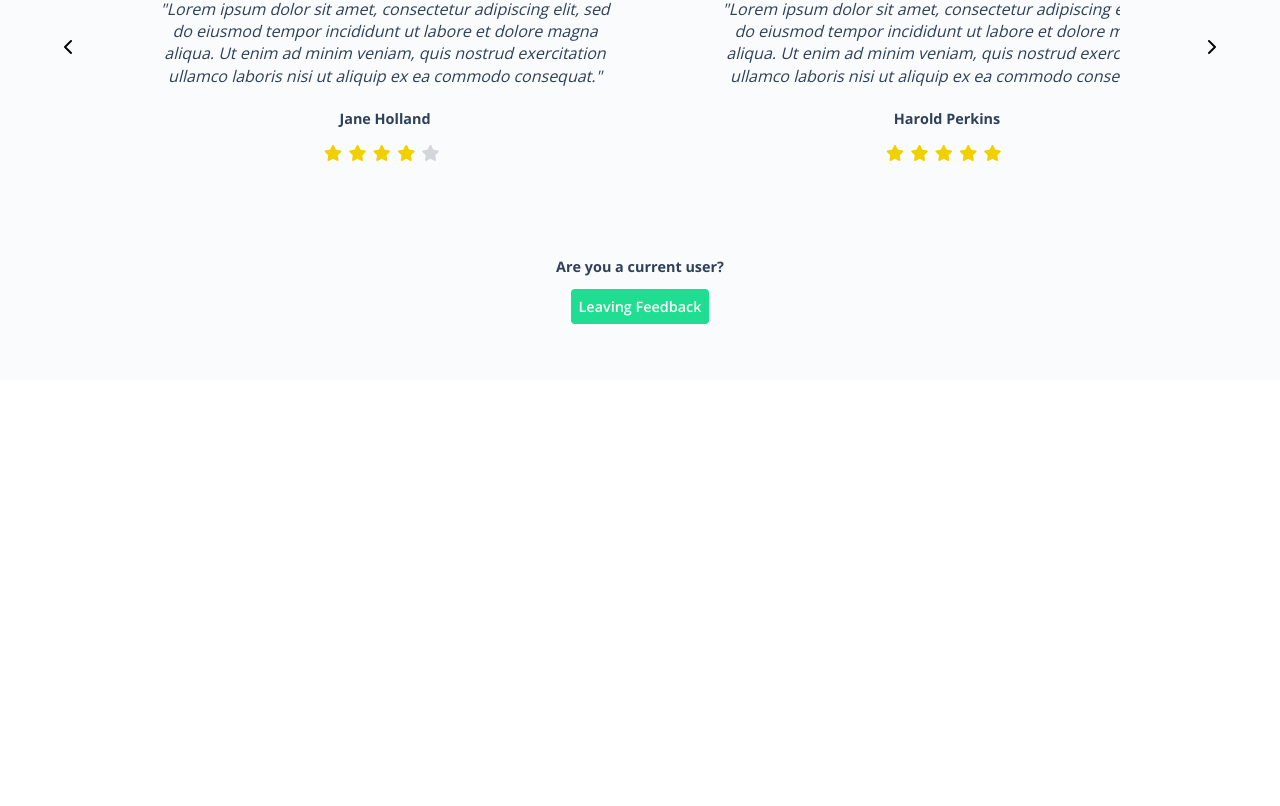
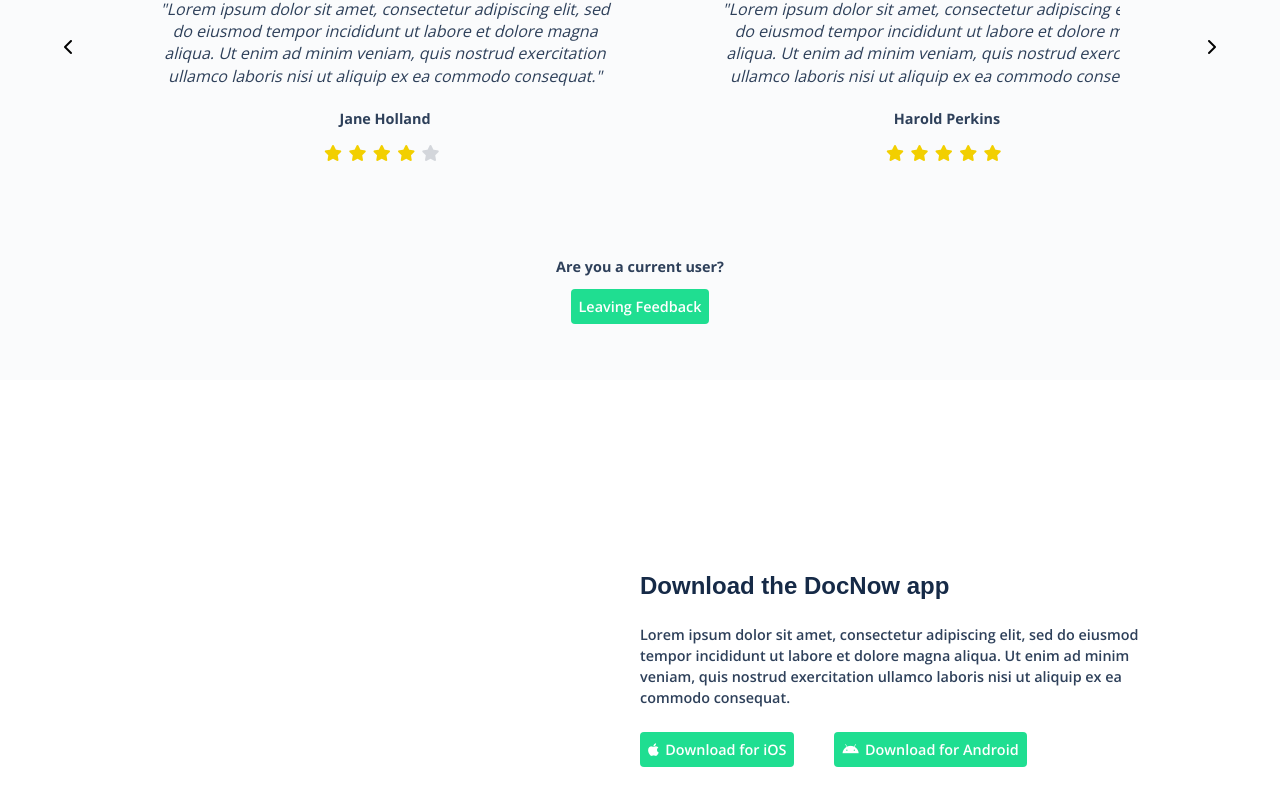
Before and after one commit to jactorrez/DocNow, a React app: page / in a window 1280 px wide. Shown: the part 1670-2476 px from the top of the page. Before the commit the page ends 2050 px from the top, so only its background shows below. Built offline with nearby package versions, Linux system fonts and the light colour scheme.

Commit message:
finished download app section

```diff
--- a/src/js/components/pages/Home/index.js
+++ b/src/js/components/pages/Home/index.js
@@ -10,6 +10,7 @@ import FindIcon from "../../../../img/MagGlass";
 import ClipboardIcon from "../../../../img/Clipboard";
 import DoctorIcon from "../../../../img/Doctor";
 import StarIcon from "../../../../img/Star";
+import PhonePortrait from "../../../../img/Phone-Portrait";
 
 class Home extends React.Component {
 
@@ -31,7 +32,7 @@ class Home extends React.Component {
 
 			if(this.slideAmount > (slideshow.children.length/2)){
 				this.slideAmount = slideshow.children.length/2;
-				console.log("next" + this.slideAmount);
+
 				slideshow.classList.toggle("toggleLimit");
 
 				setTimeout(() => {
@@ -49,7 +50,6 @@ class Home extends React.Component {
 
 			if(this.slideAmount < 1){
 				this.slideAmount = 1;
-				console.log("called");
 				slideshow.classList.toggle("toggleLimit");
 
 				setTimeout(() => {
@@ -102,7 +102,7 @@ class Home extends React.Component {
 										<label>Insurance</label>
 										<input type="text" className="input-long" placeholder="Who will cover?"/>
 									</div>
-									<button className="btn btn-success btn-find"><span>Find a Doctor</span></button>
+									<button className="btn btn-success btn-find">Find a Doctor</button>
 								</form>
 							</div>
 						</div>
@@ -222,6 +222,41 @@ class Home extends React.Component {
 					<i onClick={() => this.slide("prev")} className="fa fa-chevron-left arrow arrow-left"></i>
 					<i onClick={() => this.slide("next")} className="fa fa-chevron-right arrow arrow-right"></i>
 				</section>
+
+				<section className="download-app-section">
+					<div className="phone-illustration">
+						<svg data-star="5">
+							<use xlinkHref={StarIcon}></use>
+						</svg>
+						<svg data-star="6">
+							<use xlinkHref={StarIcon}></use>
+						</svg>
+						<svg data-star="7">
+							<use xlinkHref={StarIcon}></use>
+						</svg>
+						<svg data-star="8">
+							<use xlinkHref={StarIcon}></use>
+						</svg>
+						<svg data-star="9">
+							<use xlinkHref={StarIcon}></use>
+						</svg>
+						<svg data-star="10">
+							<use xlinkHref={StarIcon}></use>
+						</svg>
+						<svg className="phone-portrait">
+							<use xlinkHref={PhonePortrait}></use>
+						</svg>
+					</div>
+					<div className="download-stores">
+						<h2>Download the DocNow	app</h2>
+						<p>Lorem ipsum dolor sit amet, consectetur adipiscing elit, sed do eiusmod tempor incididunt ut labore et dolore magna aliqua. Ut enim ad minim veniam,
+						quis nostrud exercitation ullamco laboris nisi ut aliquip ex ea commodo consequat.</p>
+						<div className="store-buttons">
+							<a href="#" className="btn ios-store-btn btn-success"><i className="fa fa-apple" aria-hidden="true"></i>Download for iOS</a>
+							<a href="#" className="btn android-store-btn btn-success"><i className="fa fa-android" aria-hidden="true"></i>Download for Android</a>
+						</div>
+					</div>
+				</section>
 			</main>
 		</div>
 	);
--- a/src/scss/partials/_buttons.scss
+++ b/src/scss/partials/_buttons.scss
@@ -1,8 +1,12 @@
-.btn{
+a.btn{
 	padding: 0.5rem;
 	font-family: "Open Sans", sans-serif;
 	border-radius: 4px;
 	transition: all 0.4s ease-out;
+
+	&:hover{
+		background-color: $color-light-green;
+	}
 }
 
 .btn-border{
@@ -31,6 +35,7 @@
 
 .btn-find{
 	padding: 0.6rem 0.8rem;
+	border-radius: 4px;
 
 	&::before{
 		font-family: "FontAwesome";
@@ -40,10 +45,6 @@
 		margin-right: 0.5rem;
 	}
 
-	&:hover{
-		background-color: $color-dark-green;
-	}
-
 	span{
 		font-weight: 600;
 	}
--- a/src/scss/partials/_colors.scss
+++ b/src/scss/partials/_colors.scss
@@ -1,5 +1,6 @@
 $color-green: #1fde91;
 $color-dark-green: #00AD7C;
+$color-light-green: rgba($color-green, 0.7);
 $color-blue: #2e405a;
 $color-inactive-grey: #b4c9d0;
 $color-dark-blue: #162a47;
--- a/src/scss/partials/pages/_home.scss
+++ b/src/scss/partials/pages/_home.scss
@@ -267,7 +267,7 @@
 					padding: 0;
 					width: 250%;
 					padding-top: 4rem;
-					transition: all 1s ease-out;
+					transition: all 0.6s ease-out;
 
 					.review-slide{
 						display: inline-block;
@@ -363,3 +363,97 @@
 			}
 		}
 	}
+
+	/* ------ Download App Section ------ */
+
+	.download-app-section{
+		padding-top: 8rem;
+		position: relative;
+
+		[data-star="5"]{
+			position: absolute;
+			top: 150px;
+			left: 70px;
+			height: 80px;
+		}
+
+		[data-star="6"]{
+			position: absolute;
+			top: 90px;
+			left: 0;
+			height: 40px;
+		}
+
+		[data-star="7"]{
+			position: absolute;
+			top: 160px;
+			left: 0;
+			height: 20px;
+		}
+
+		[data-star="8"]{
+			position: absolute;
+			top: 50px;
+			left: -90px;
+			height: 50px;
+		}
+
+		[data-star="9"]{
+			position: absolute;
+			top: 60px;
+			left: 60px;
+			height: 20px;
+		}
+
+		[data-star="10"]{
+			position: absolute;
+			top: 85px;
+			left: 100px;
+			height: 40px;
+		}
+
+		.phone-illustration{
+			vertical-align: top;
+			display: inline-block;
+			height: auto;
+			width: 50%;
+			padding: 0 0 0 15rem;
+			box-sizing: border-box;
+
+			.phone-portrait{
+				position: relative;
+				height: 350px;
+				z-index: 1000;
+			}
+		}
+
+		.download-stores{
+			display: inline-block;
+			width: 50%;
+			padding: 4rem 0 0 0;
+
+			h2{
+				margin: 0;
+				margin-bottom: 1.6rem;
+				color: $color-dark-blue;
+			}
+
+			p{
+				margin: 0;
+				margin-bottom: 2rem;
+				line-height: 1.3rem;
+				width: 85%;
+			}
+
+			.store-buttons{
+
+				a:first-child{
+					margin-right: 2.5rem;
+				}
+
+				a i{
+					margin-right: 0.4rem;
+				}
+			}
+		}
+	}
```
Also changed, not shown: src/img/Phone-Portrait.svg (added), 1 other file (tests, documents, lock files or other folders).
